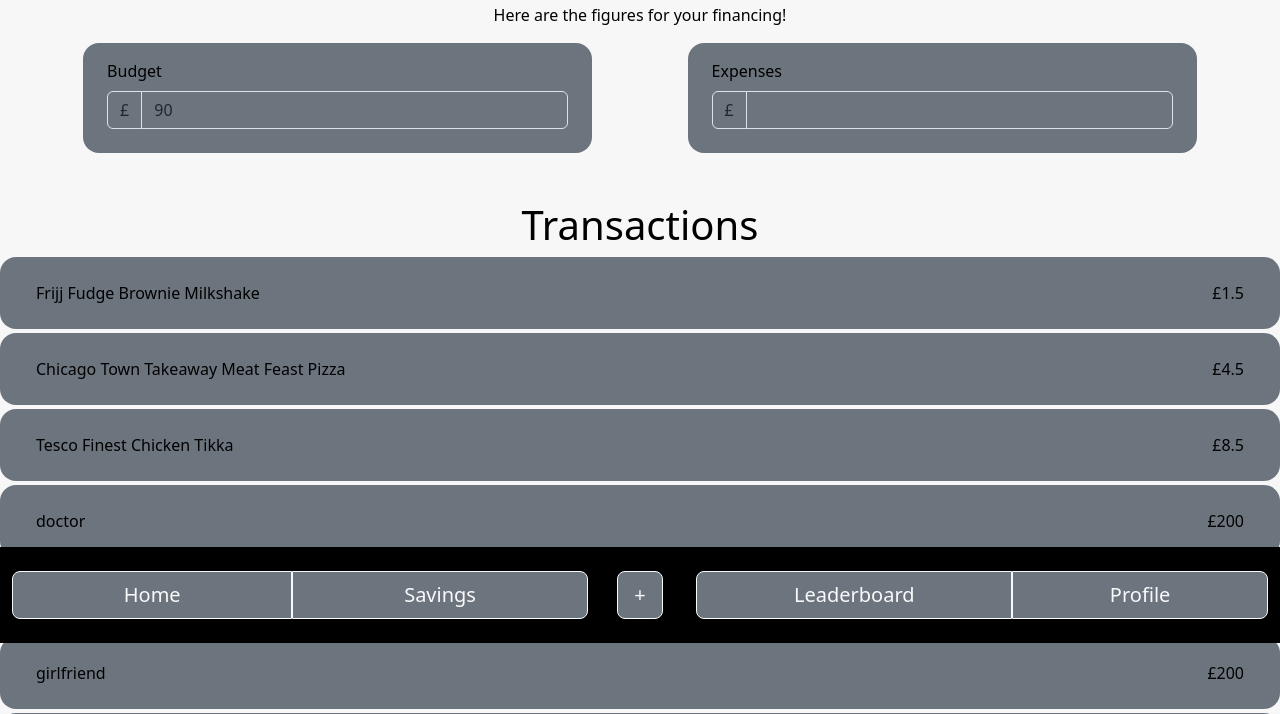
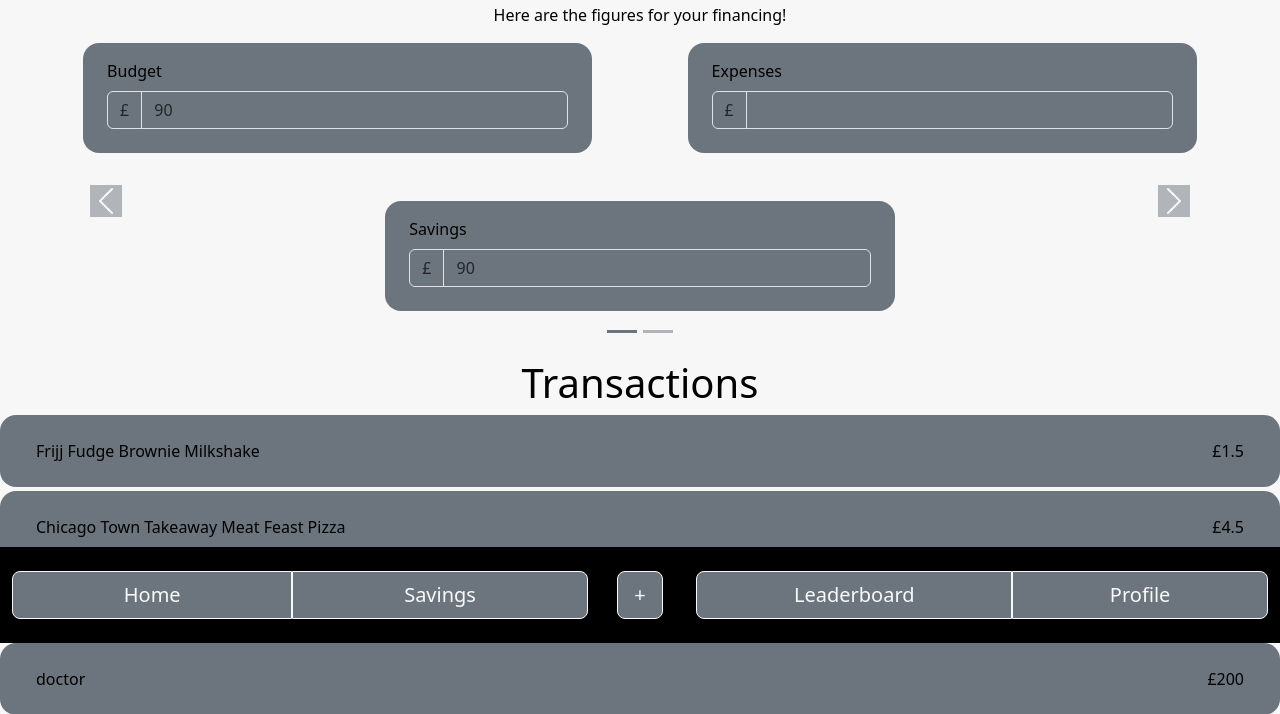
Before and after one commit to James-Schaffer/ibmHackathon2025Group3, a Flask app: page /home in a window 1280 px wide. Shown: the part 157-871 px from the top of the page. Run offline with Flask 3, Linux system fonts and the light colour scheme; a user stored in the database is signed in; some libraries are stand-ins or nearby versions.

Commit message:
Carousel

```diff
--- a/templates/home.html
+++ b/templates/home.html
@@ -89,6 +89,14 @@
                         <p>Here are the figures for your financing!</p>
                     </div>
                 </div>
+                <div id="carouselIndicator" class="carousel slide">
+                    <div class="carousel-indicators">
+                        <button type="button" data-bs-target="#carouselIndicator" data-bs-slide-to="0" class="active bg-secondary" aria-current="true" aria-label="Slide 1"></button>
+                        <button type="button" data-bs-target="#carouselIndicator" data-bs-slide-to="1" class="bg-secondary" aria-label="Slide 2"></button>
+                    </div>
+                    <div class="carousel-inner">
+                        <!-- Despite data-bs-ride not being carousel, it auto plays, so massive interval stops that -->
+                        <div class="carousel-item active" data-bs-interval="10000000000">
                             <div class="row justify-content-evenly mb-5">
                                 <div class="col-lg-5 col-sm-4">
                                     <div class="px-4 pt-3 pb-4 bg-secondary rounded-4">
@@ -109,6 +117,59 @@
                                     </div>
                                 </div>
                             </div>
+                            <div class="row justify-content-evenly mb-5">
+                                <div class="col-lg-5 col-sm-4">
+                                    <div class="px-4 pt-3 pb-4 bg-secondary rounded-4">
+                                        <label for="budget" class="form-label">Savings</label>
+                                            <div class="input-group flex-wrap">
+                                                <span class="input-group-text bg-secondary" id="budgetaddon1">£</span>
+                                                <input type="number" class="form-control bg-secondary" id="budget-input" aria-describedby="budget input" value="{{budget}}">
+                                            </div>
+                                    </div>
+                                </div>
+                            </div>
+                        </div>
+                        <div class="carousel-item" data-bs-interval="10000000000">
+                            <div class="row justify-content-evenly mb-5">
+                                <div class="col-lg-5 col-sm-4">
+                                    <div class="px-4 pt-3 pb-4 bg-secondary rounded-4">
+                                        <label for="budget" class="form-label">Total spent</label>
+                                            <div class="input-group flex-wrap">
+                                                Insert bar chart of total amount spent per category
+                                            </div>
+                                    </div>
+                                </div>
+                                <div class="col-lg-5 col-sm-4">
+                                    <div class="px-4 pt-3 pb-4 bg-secondary rounded-4">
+                                        <label for="Expenses" class="form-label">Spending habits</label>
+                                            <div class="input-group flex-wrap">
+                                                Insert pie chart of percentages spent per category
+                                            </div>
+                                    </div>
+                                </div>
+                            </div>
+                            <div class="row justify-content-evenly mb-5">
+                                <div class="col-lg-5 col-sm-4">
+                                    <div class="px-4 pt-3 pb-4 bg-secondary rounded-4">
+                                        <label for="budget" class="form-label">Savings</label>
+                                            <div class="input-group flex-wrap">
+                                                <p class="h1">Streak: [[streak]]</p>
+                                                Insert image of fire instead of heading
+                                            </div>
+                                    </div>
+                                </div>
+                            </div>
+                        </div>
+                    </div>
+                    <button class="carousel-control-prev" type="button" data-bs-target="#carouselIndicator" data-bs-slide="prev">
+                    <span class="carousel-control-prev-icon bg-secondary" aria-hidden="true"></span>
+                    <span class="visually-hidden">Previous</span>
+                    </button>
+                    <button class="carousel-control-next" type="button" data-bs-target="#carouselIndicator" data-bs-slide="next">
+                    <span class="carousel-control-next-icon bg-secondary" aria-hidden="true"></span>
+                    <span class="visually-hidden">Next</span>
+                    </button>
+                </div>
 
                 <!--use carousel bootstrap-->
                 <div class="row justify-content-center">
@@ -118,8 +179,6 @@
                         </h1>
                     </div>
                 </div>
-
-
 
                 {%for purchase in purchases %}
                 <div class="row justify-content-between bg-secondary mb-1 rounded-4">
@@ -135,8 +194,6 @@
                     </div>
                 </div>
                 {% endfor %}
-
-                <!-- </div> -->
             </div>
         </main>
 
```
Lines whose indentation alone changed are shown as unchanged.
